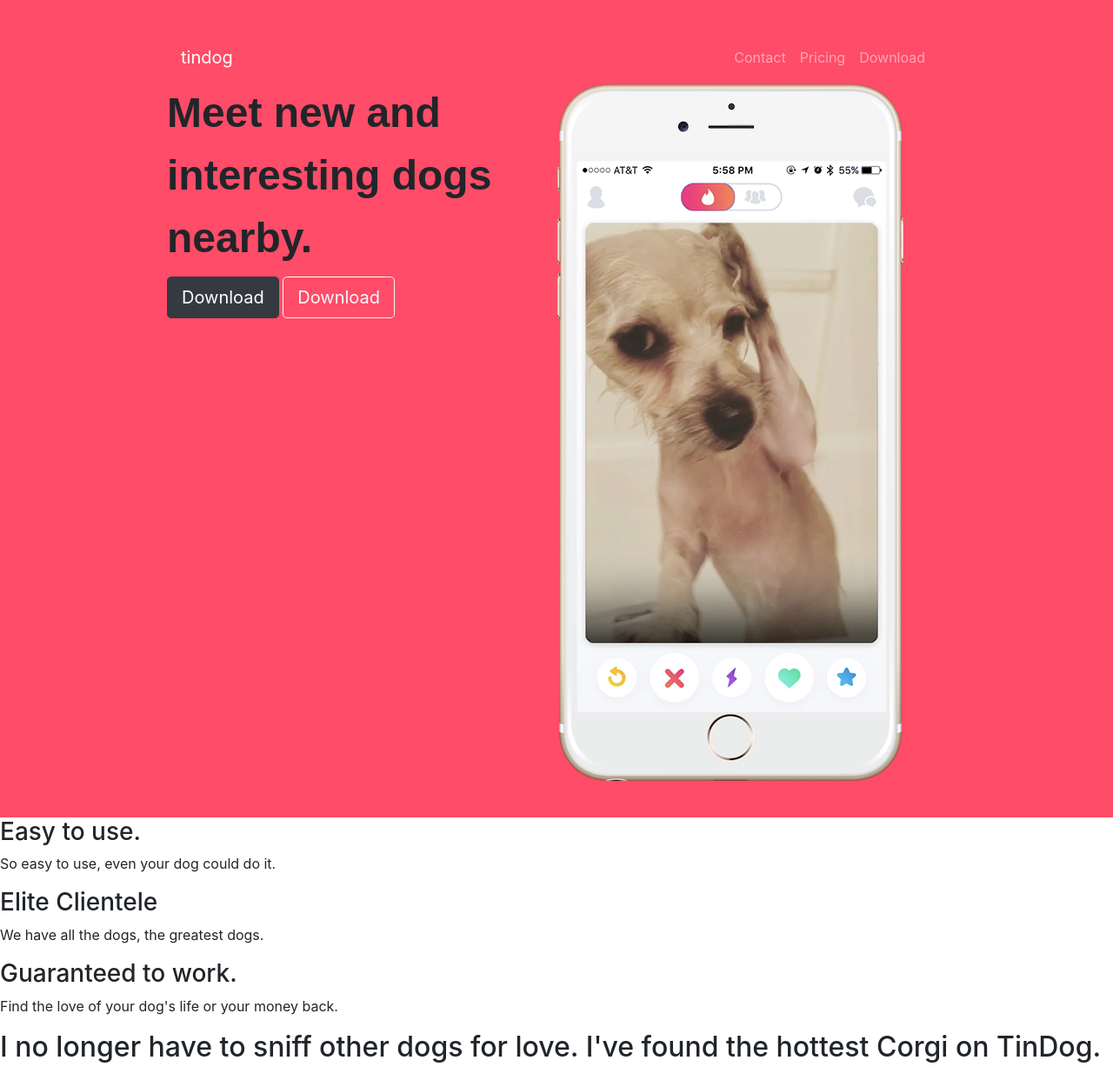
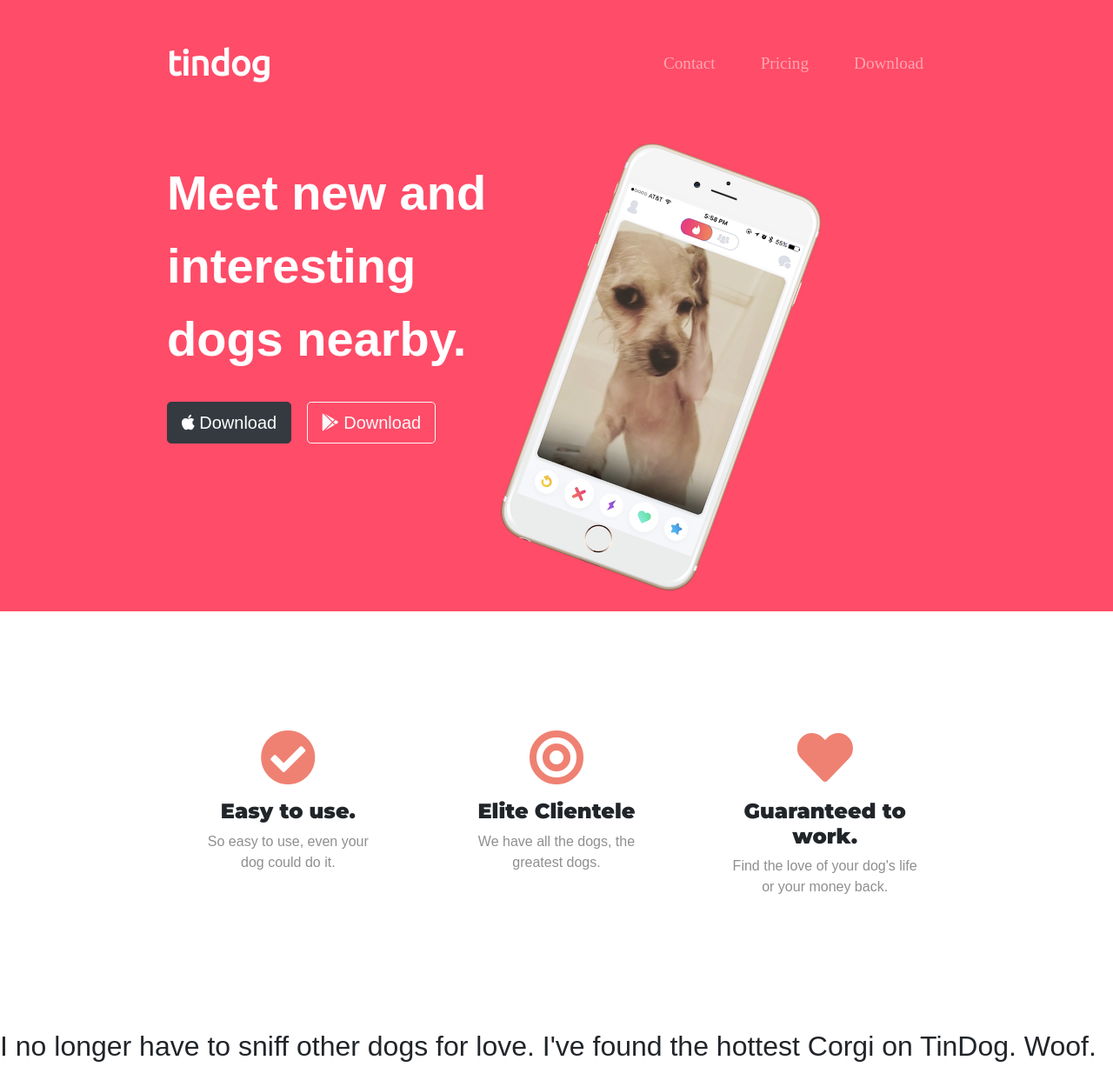
Before and after one commit to adanpartidajr/Tindog-Start, a plain HTML site: page index.html in a window 1280 px wide. Shown: the top 1227 px of the page at 87% size. Drawn offline with nearby package versions, Linux system fonts and the light colour scheme.

Commit message:
font-awesome, styling, & Features section done

```diff
--- a/css/styles.css
+++ b/css/styles.css
@@ -1,14 +1,102 @@
 #title {
   background-color: #ff4c68;
+    color: #fff;
+}
+
+body {
+  font-family: 'Montserrat-Black', sans-serif;
 }
 
 h1 {
 font-family: 'Montserrat-Black', sans-serif;
 font-weight: 900;
 line-height: 1.5;
-font-size: 3rem;
+font-size: 3.5rem;
+}
+
+h3 {
+  font-family: Montserrat;
+  font-weight: bold;
+  font-size: 1.5rem;
+}
+
+p {
+  color: #8f8f8f;
 }
 
 .container-fluid {
   padding: 3% 15%;
 }
+
+/* Navigation Bar */
+.navbar {
+  padding: 0 0 4.5rem;
+}
+
+.navbar-brand {
+  font-family: "Ubuntu";
+  font-size: 2.5rem;
+  font-weight: bold;
+}
+
+.nav-item {
+  padding: 0 18px;
+}
+
+.nav-link {
+  font-family: "Montserrat-Light";
+  font-weight: 100;
+  font-size: 1.2rem;
+}
+
+/* Download Buttons */
+
+.dl-btn {
+  margin: 5% 3% 5% 0;
+}
+
+/* Title Image */
+
+.iphone-dog {
+  width: 60%;
+  transform: rotate(20deg);
+
+}
+
+/* Features */
+
+#features {
+  padding: 7% 15%;
+}
+
+.feature-box {
+  text-align: center;
+  padding: 5%;
+}
+
+.fa-check-circle {
+  color: #ef8172;
+  margin-bottom: 1rem;
+}
+
+.fa-check-circle:hover {
+  color: #ff4c68;
+}
+
+.fa-bullseye {
+  color: #ef8172;
+  margin-bottom: 1rem;
+}
+
+.fa-bullseye:hover {
+  color: #ff4c68;
+}
+
+.fa-heart {
+  color: #ef8172;
+  margin-bottom: 1rem;
+}
+
+.fa-heart:hover {
+  color: #ff4c68;
+}
--- a/index.html
+++ b/index.html
@@ -4,11 +4,20 @@
 <head>
   <meta charset="utf-8">
   <title>TinDog</title>
+
+  <!-- Bootstrap and Font Awesome CNDs -->
   <link rel="stylesheet" href="https://stackpath.bootstrapcdn.com/bootstrap/4.2.1/css/bootstrap.min.css" integrity="sha384-GJzZqFGwb1QTTN6wy59ffF1BuGJpLSa9DkKMp0DgiMDm4iYMj70gZWKYbI706tWS" crossorigin="anonymous">
+  <link rel="stylesheet" href="https://use.fontawesome.com/releases/v5.6.3/css/all.css" integrity="sha384-UHRtZLI+pbxtHCWp1t77Bi1L4ZtiqrqD80Kn4Z8NTSRyMA2Fd33n5dQ8lWUE00s/" crossorigin="anonymous">
+
+  <!-- Bootstrap Scripts-->
   <script src="https://code.jquery.com/jquery-3.3.1.slim.min.js" integrity="sha384-q8i/X+965DzO0rT7abK41JStQIAqVgRVzpbzo5smXKp4YfRvH+8abtTE1Pi6jizo" crossorigin="anonymous"></script>
   <script src="https://cdnjs.cloudflare.com/ajax/libs/popper.js/1.14.6/umd/popper.min.js" integrity="sha384-wHAiFfRlMFy6i5SRaxvfOCifBUQy1xHdJ/yoi7FRNXMRBu5WHdZYu1hA6ZOblgut" crossorigin="anonymous"></script>
   <script src="https://stackpath.bootstrapcdn.com/bootstrap/4.2.1/js/bootstrap.min.js" integrity="sha384-B0UglyR+jN6CkvvICOB2joaf5I4l3gm9GU6Hc1og6Ls7i6U/mkkaduKaBhlAXv9k" crossorigin="anonymous"></script>
+
+  <!-- Google Fonts -->
   <link href="https://fonts.googleapis.com/css?family=Montserrat:100,400,900|Ubuntu" rel="stylesheet">
+
+  <!-- External CSS-->
   <link rel="stylesheet" href="css/styles.css">
 </head>
 
@@ -51,12 +60,12 @@
 
         <div class="col-lg-6">
           <h1>Meet new and interesting dogs nearby.</h1>
-          <button type="button" class="btn btn-dark btn-lg">Download</button>
-          <button type="button" class="btn btn-outline-light btn-lg">Download</button>
+          <button type="button" class="btn btn-dark btn-lg dl-btn"><i class="fab fa-apple"></i> Download</button>
+          <button type="button" class="btn btn-outline-light btn-lg dl-btn"><i class="fab fa-google-play"></i> Download</button>
         </div>
 
         <div>
-          <img src="images/iphone6.png" alt="iphone-mockup">
+          <img  class="iphone-dog" src="images/iphone6.png" alt="iphone-mockup">
         </div>
 
       </div>
@@ -68,14 +77,27 @@
 
   <section id="features">
 
+  <div class="row">
+
+    <div class="feature-box col-lg-4">
+      <i class="fas fa-check-circle fa-4x"></i>
       <h3>Easy to use.</h3>
       <p>So easy to use, even your dog could do it.</p>
+    </div>
 
+    <div class="feature-box col-lg-4">
+      <i class="fas fa-bullseye fa-4x"></i>
       <h3>Elite Clientele</h3>
       <p>We have all the dogs, the greatest dogs.</p>
+    </div>
 
+    <div class="feature-box col-lg-4">
+      <i class="fas fa-heart fa-4x"></i>
       <h3>Guaranteed to work.</h3>
       <p>Find the love of your dog's life or your money back.</p>
+    </div>
+
+  </div>
 
   </section>
 
```
Lines whose indentation alone changed are shown as unchanged.
